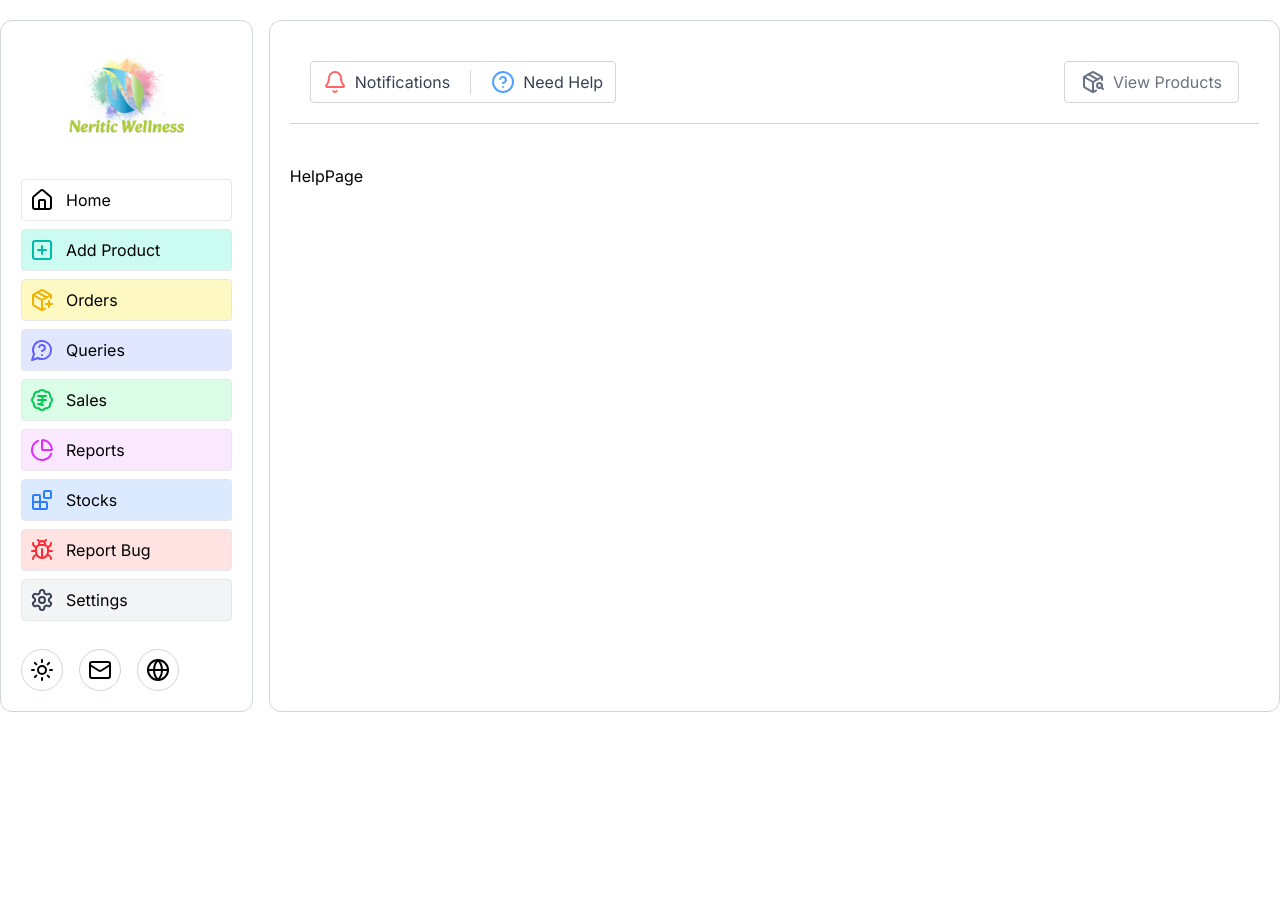
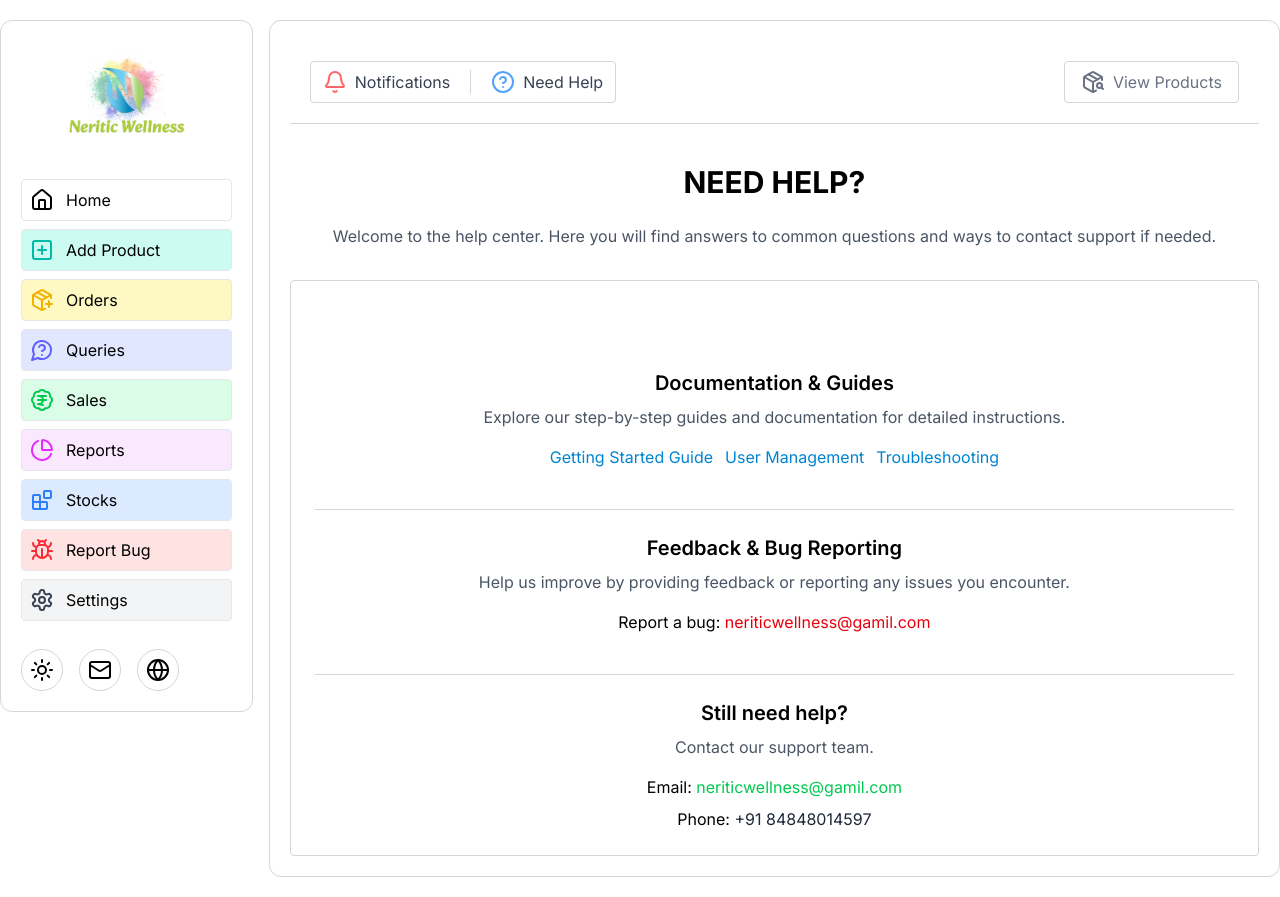
Before and after one commit to Gaurav-Neritic/Neritics_Dashboard, a Next.js app: page /help in a window 1280 px wide. Before the commit the page ends 800 px from the top, so only its background shows below. Built offline with nearby package versions, Linux system fonts and the light colour scheme.

Commit message:
need help page and orderList

```diff
--- a/src/app/(pages)/help/page.tsx
+++ b/src/app/(pages)/help/page.tsx
@@ -1,7 +1,75 @@
-import React from "react";
+
+import Link from "next/link";
 
 const HelpPage = () => {
-  return <section className="p-5">HelpPage</section>;
+  return (
+    <div className=" p-5">
+      <h1 className="text-3xl font-bold text-center mb-6 uppercase ">
+        Need Help?
+      </h1>
+      <p className="text-center text-gray-600 mb-8 space-y-3">
+        Welcome to the help center. Here you will find answers to common
+        questions and ways to contact support if needed.
+      </p>
+      <div className="p-6 border border-lightBorder dark:border-darkBorder  rounded">
+        {/* Documentation & Guides Section */}
+        <div className="mt-10 pt-6 text-center">
+          <h2 className="text-xl font-semibold">Documentation & Guides</h2>
+          <p className="text-gray-600 mt-2">
+            Explore our step-by-step guides and documentation for detailed
+            instructions.
+          </p>
+          <div className="mt-4  flex justify-center items-center gap-3">
+            <Link href="/" className="text-sky-600">
+              Getting Started Guide
+            </Link>
+            <Link href="/" className="text-sky-600">
+              User Management
+            </Link>
+            <Link href="/" className="text-sky-600">
+              Troubleshooting
+            </Link>
+          </div>
+          {/* Feedback & Bug Reporting Section */}
+          <div className="mt-10 border-t border-lightBorder dark:border-darkBorder pt-6 text-center">
+            <h2 className="text-xl font-semibold">Feedback & Bug Reporting</h2>
+            <p className="text-gray-600 mt-2">
+              Help us improve by providing feedback or reporting any issues you
+              encounter.
+            </p>
+            <div className="mt-4 space-y-2">
+              Report a bug:{" "}
+              <a
+                href="mailto: neriticwellness@gamil.com"
+                className="text-red-600"
+              >
+                neriticwellness@gamil.com
+              </a>
+            </div>
+          </div>
+        </div>
+        {/* Contact Section */}
+        <div className="mt-10 border-t border-lightBorder dark:border-darkBorder pt-6 text-center">
+          <h2 className="text-xl font-semibold">Still need help?</h2>
+          <p className="text-gray-600 mt-2">Contact our support team.</p>
+          <div className="mt-4 space-y-2">
+            <p>
+              Email:{" "}
+              <a
+                href="mailto: neriticwellness@gamil.com"
+                className="text-green-500"
+              >
+                neriticwellness@gamil.com
+              </a>
+            </p>
+            <p>
+              Phone: <span className="text-gray-800">+91 84848014597</span>
+            </p>
+          </div>
+        </div>
+      </div>
+    </div>
+  );
 };
 
 export default HelpPage;
--- a/src/components/OrdersPage/OrderList.tsx
+++ b/src/components/OrdersPage/OrderList.tsx
@@ -1,6 +1,6 @@
 "use client";
 import { useState } from "react";
-import Image from "next/image";
+
 
 const OrderList = () => {
   const [activeTab, setActiveTab] = useState("all");
@@ -22,7 +22,7 @@ const OrderList = () => {
       address: "Pune,India",
       date: "21/03/2025",
       price: "₹2760.00",
-      status: "Pending",
+      status: "Processing",
     },
     {
       id: 3,
@@ -39,7 +39,7 @@ const OrderList = () => {
     switch (status) {
       case "Completed":
         return "bg-green-100 text-green-600";
-      case "Pending":
+      case "Processing":
         return "bg-yellow-100 text-yellow-600";
       case "Cancelled":
         return "bg-red-100 text-red-500";
@@ -56,7 +56,7 @@ const OrderList = () => {
   return (
     <div className="max-w-7xl mx-auto py-6 px-4 sm:px-6 lg:px-8">
       <div className="flex justify-between items-center mb-6">
-        <h1 className="text-2xl font-semibold ">Order</h1>
+        <h1 className="text-2xl font-semibold uppercase ">Order Lists</h1>
       </div>
       <div className=" border  border-lightBorder dark:border-darkBorder  rounded overflow-hidden">
         {/* Tabs Button */}
@@ -65,25 +65,25 @@ const OrderList = () => {
             <div className="flex">
               <button
                 onClick={() => setActiveTab("all")}
-                className={`px-6 py-4 ${activeTab === "all" ? "border-b text-green-500" : ""}`}
+                className={`px-6 py-4 ${activeTab === "all" ? "border-b-2 border-sky-500 text--500 " : ""}`}
               >
                 All orders
               </button>
               <button
                 onClick={() => setActiveTab("completed")}
-                className={`px-6 py-4 ${activeTab === "completed" ? "border-b text-green-500" : ""}`}
+                className={`px-6 py-4 ${activeTab === "completed" ? "border-b-2   border-green-500 text-green-500" : ""}`}
               >
                 Completed
               </button>
               <button
-                onClick={() => setActiveTab("pending")}
-                className={`px- py-4 ${activeTab === "pending" ? "border-b text-green-500 " : ""}`}
+                onClick={() => setActiveTab("Processing")}
+                className={`px-6 py-4 ${activeTab === "Processing" ? "border-b-2 text-yellow-500 border-yellow-500  " : ""}`}
               >
-                Pending
+                Processing
               </button>
               <button
                 onClick={() => setActiveTab("cancelled")}
-                className={`px-6 py-4 ${activeTab === "cancelled" ? "border-b text-green-500" : ""}`}
+                className={`px-6 py-4 ${activeTab === "cancelled" ? "border-b-2 text-red-500 border-red-500" : ""}`}
               >
                 Cancelled
               </button>
```
